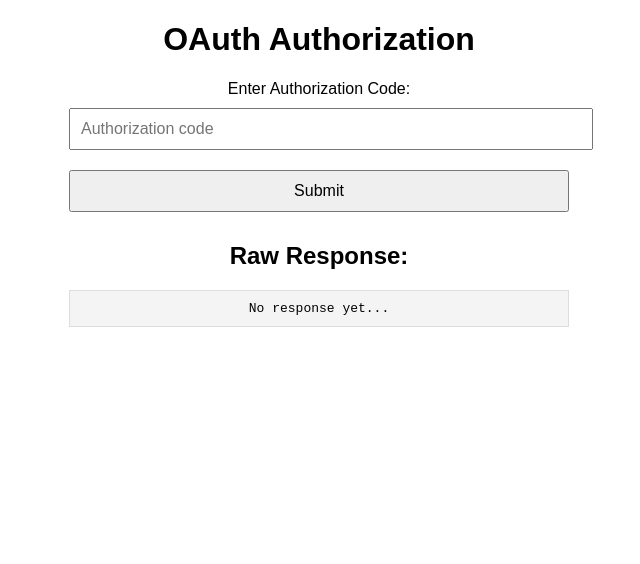
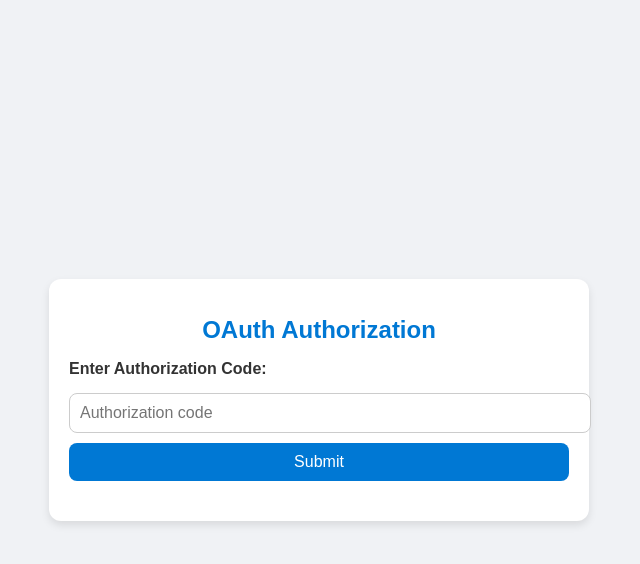
Before and after one commit to ironweb10/-----------------, a website: page index.html in a window 1280 px wide. Shown: the whole page, without its empty margins (321-961 px from the left). Drawn offline with Linux system fonts and the light colour scheme.

Commit message:
Update index.html

```diff
--- a/index.html
+++ b/index.html
@@ -3,59 +3,105 @@
 <head>
     <meta charset="UTF-8">
     <meta name="viewport" content="width=device-width, initial-scale=1.0">
-    <title>Authorization Code Info</title>
+    <title>OAuth Authorization</title>
     <style>
         body {
-            font-family: Arial, sans-serif;
-            margin: 20px;
+            font-family: 'Arial', sans-serif;
+            background: #f0f2f5;
+            margin: 0;
+            padding: 0;
+            display: flex;
+            justify-content: center;
+            align-items: center;
+            min-height: 100vh;
+            color: #333;
+        }
+        .container {
+            background: #fff;
+            border-radius: 12px;
+            box-shadow: 0 4px 8px rgba(0, 0, 0, 0.1);
+            width: 90%;
+            max-width: 500px;
+            padding: 20px;
             text-align: center;
         }
-        .container {
-            max-width: 500px;
-            margin: 0 auto;
+        h1 {
+            font-size: 24px;
+            color: #0078D4;
         }
-        input, button {
+        label {
+            font-weight: bold;
+            margin-bottom: 5px;
+            display: block;
+            text-align: left;
+        }
+        input {
             width: 100%;
             padding: 10px;
             margin: 10px 0;
             font-size: 16px;
+            border: 1px solid #ccc;
+            border-radius: 8px;
+        }
+        button {
+            width: 100%;
+            background: #0078D4;
+            color: #fff;
+            border: none;
+            border-radius: 8px;
+            padding: 10px;
+            font-size: 16px;
+            cursor: pointer;
+            transition: background 0.3s ease;
+        }
+        button:hover {
+            background: #005ea6;
         }
         .user-info {
             display: none;
-            margin: 20px 0;
+            margin-top: 20px;
         }
         .user-info img {
             border-radius: 50%;
             width: 100px;
             height: 100px;
+            margin-bottom: 10px;
         }
         .user-info h2 {
             margin: 10px 0;
+            font-size: 20px;
+            color: #333;
         }
         .data-section {
             text-align: left;
             margin-top: 20px;
         }
         .data-item {
+            background: #f9f9f9;
+            border: 1px solid #ddd;
+            border-radius: 8px;
+            padding: 10px;
+            margin: 10px 0;
             display: flex;
             justify-content: space-between;
             align-items: center;
-            margin: 10px 0;
         }
         .data-item span {
             word-break: break-word;
             flex-grow: 1;
         }
         .data-item button {
-            margin-left: 10px;
+            background: #0078D4;
+            color: #fff;
+            border: none;
+            border-radius: 5px;
             padding: 5px 10px;
             cursor: pointer;
+            font-size: 14px;
+            transition: background 0.3s ease;
         }
-        pre {
-            background: #f4f4f4;
-            padding: 10px;
-            border: 1px solid #ddd;
-            overflow-x: auto;
+        .data-item button:hover {
+            background: #005ea6;
         }
     </style>
 </head>
@@ -74,22 +120,18 @@
         <div class="data-section" id="dataSection">
 
         </div>
-
-        <h2>Raw Response:</h2>
-        <pre id="responseOutput">No response yet...</pre>
     </div>
 
     <script>
         document.getElementById('submitBtn').addEventListener('click', async () => {
             const authCode = document.getElementById('authCode').value;
-            const responseOutput = document.getElementById('responseOutput');
             const userInfo = document.getElementById('userInfo');
             const userIcon = document.getElementById('userIcon');
             const userName = document.getElementById('userName');
             const dataSection = document.getElementById('dataSection');
 
             if (!authCode) {
-                responseOutput.textContent = 'Please enter an authorization code.';
+                alert('Please enter an authorization code.');
                 return;
             }
 
@@ -100,8 +142,6 @@
                 }
                 const data = await response.json();
 
-
-                responseOutput.textContent = JSON.stringify(data, null, 2);
 
                 userIcon.src = data.icon;
                 userName.textContent = data.display_name;
@@ -131,7 +171,7 @@
                 });
 
             } catch (error) {
-                responseOutput.textContent = `Error: ${error.message}`;
+                alert(`Error: ${error.message}`);
             }
         });
     </script>
```
